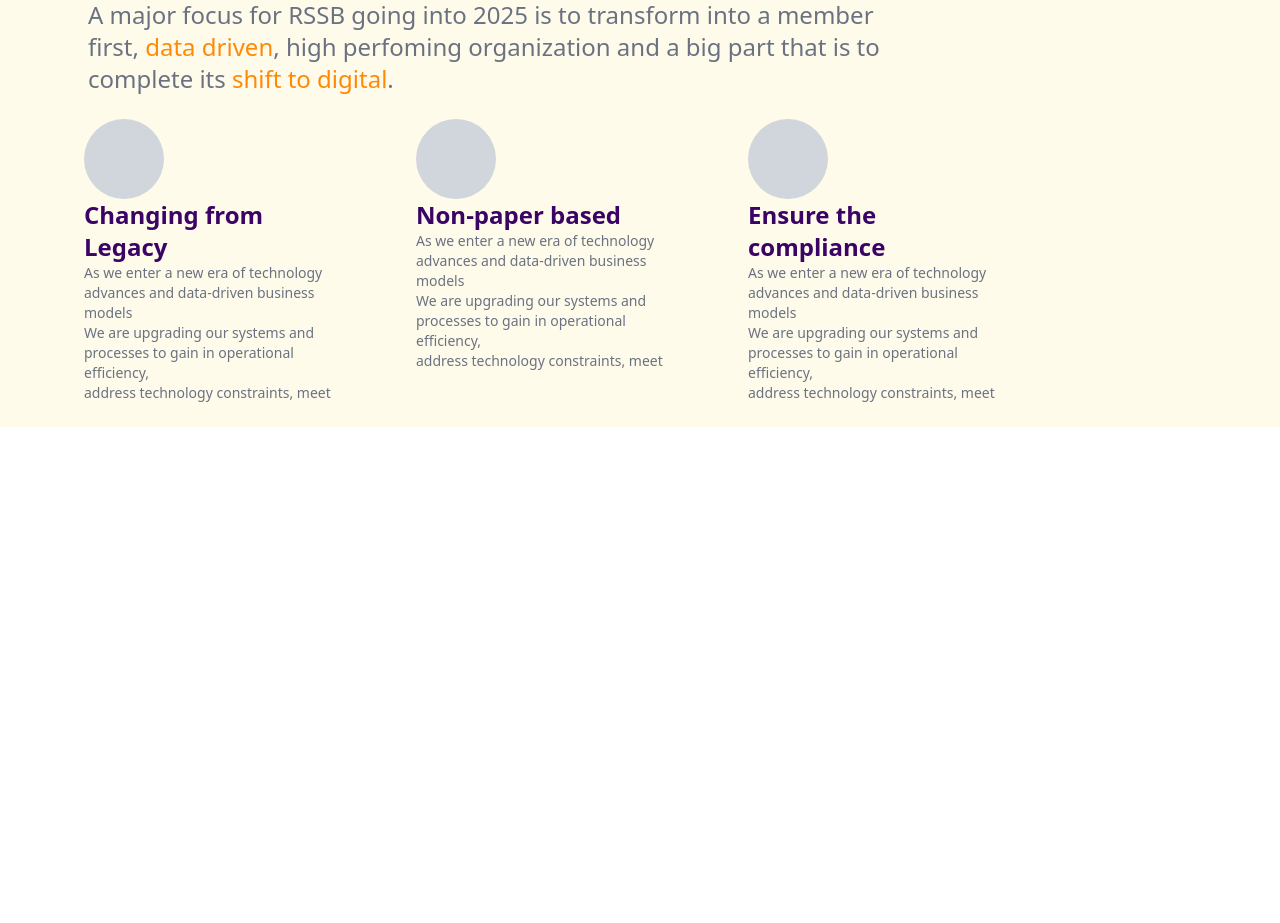
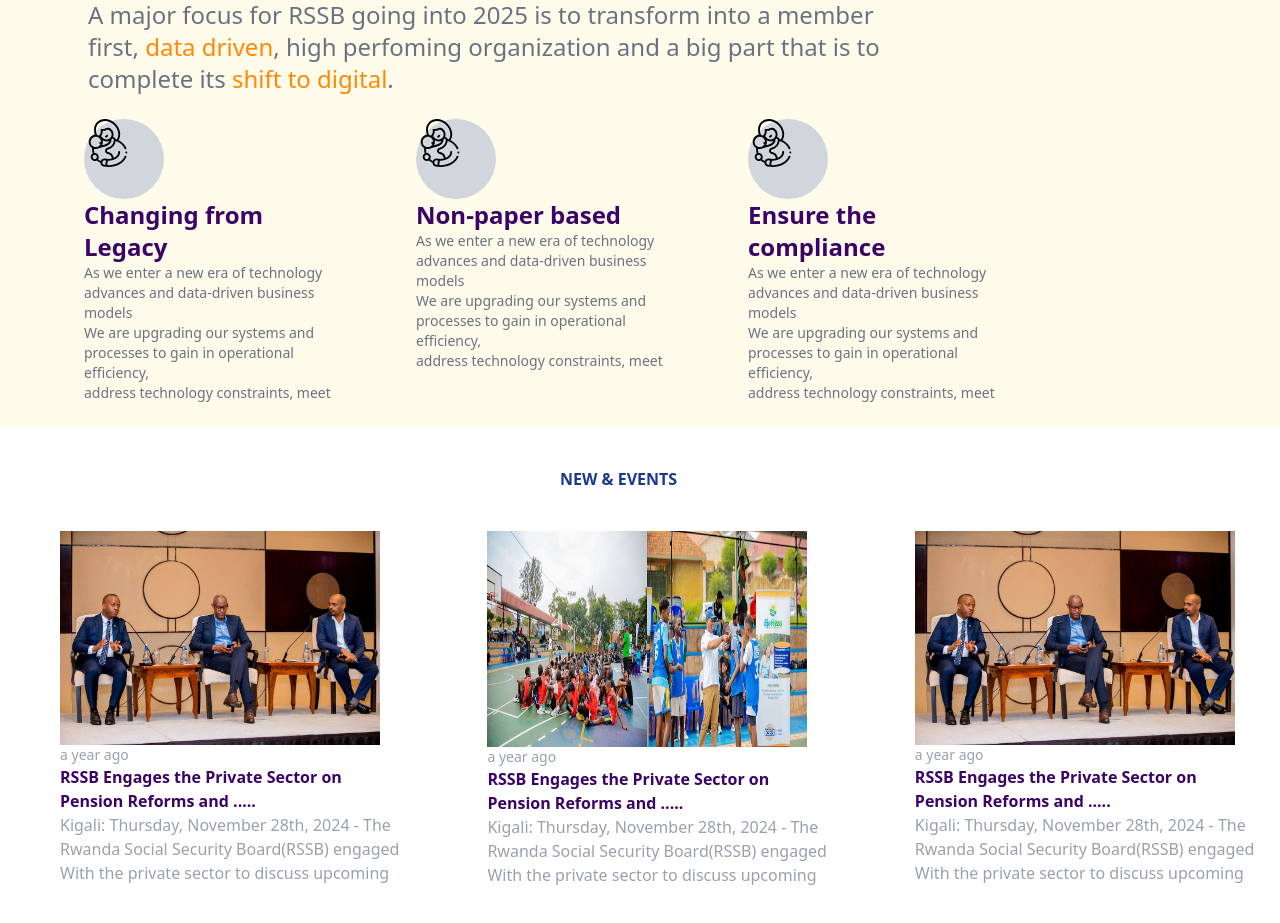
Before and after one commit to remyshingiro/rssbClone, a React (Vite) app: page / in a window 1280 px wide. Shown: the part 1809-2732 px from the top of the page. Before the commit the page ends 2236 px from the top, so only its background shows below. Built offline with nearby package versions, Linux system fonts and the light colour scheme.

Commit message:
News sections

```diff
--- a/src/App.jsx
+++ b/src/App.jsx
@@ -4,6 +4,7 @@
 import Hero from './HeroSection';
 import Social from './Social';
 import Digital from './Digital';
+import News from './News';
 
 function App() {
 
@@ -14,6 +15,7 @@
     <Hero/>
     <Social/>
     <Digital/>
+    <News/>
 
     </>
   )
--- a/src/Digital.jsx
+++ b/src/Digital.jsx
@@ -12,7 +12,7 @@
            <div className="flex gap-19 mt-6 ml-15">
              <div className="w-64">
              <div className="w-20 h-20 bg-gray-300 rounded-full ">
-                <img src="" alt=""/>
+                <img class="w-12" src="src/assets/public (2).svg" alt=""/>
              </div>
 
              <p className="text-purple-950 font-bold">Changing from Legacy</p>
@@ -27,7 +27,7 @@
 
            <div className="w-64">
              <div className="w-20 h-20 bg-gray-300 rounded-full ">
-                <img src="" alt=""/>
+                <img class="w-12" src="src/assets/public (2).svg" alt=""/>
              </div>
 
              <p className="text-purple-950 font-bold">Non-paper based</p>
@@ -42,7 +42,7 @@
 
             <div className="w-64">
              <div className="w-20 h-20 bg-gray-300 rounded-full ">
-                <img src="" alt=""/>
+                <img class="w-12" src="src/assets/public (2).svg" alt=""/>
              </div>
 
              <p className="text-purple-950 font-bold">Ensure the compliance</p>
--- /dev/null
+++ b/src/News.jsx
@@ -0,0 +1,48 @@
+function News(){
+    return(
+        <>
+         <div class="h-130">
+            <div class="font-extrabold ml-140 mt-10">
+             <p class="text-blue-900">NEW & EVENTS</p>
+
+            </div>
+
+            <div  class="flex gap-22 ml-15 mt-10">
+                <div>
+                    <img class="w-80" src="src/assets/meeting.jpeg"/>
+                    <p class="text-sm text-gray-400">a year ago</p>
+                    <p class="text-purple-950 font-bold">RSSB Engages the Private Sector on</p>
+                    <p class="text-purple-950 font-bold">Pension Reforms and .....</p>
+
+                    <p class="text-nm text-gray-400">Kigali: Thursday, November 28th, 2024 - The</p>
+                    <p class="text-nm text-gray-400">Rwanda Social Security Board(RSSB) engaged</p>
+                    <p class="text-nm text-gray-400">With the private sector to discuss upcoming</p>
+                </div>
+
+                <div>
+                    <img class="w-80 h-54" src="src/assets/players.jpeg"/>
+                    <p class="text-sm text-gray-400">a year ago</p>
+                    <p class="text-purple-950 font-bold">RSSB Engages the Private Sector on</p>
+                    <p class="text-purple-950 font-bold">Pension Reforms and .....</p>
+
+                    <p class="text-nm text-gray-400">Kigali: Thursday, November 28th, 2024 - The</p>
+                    <p class="text-nm text-gray-400">Rwanda Social Security Board(RSSB) engaged</p>
+                    <p class="text-nm text-gray-400">With the private sector to discuss upcoming</p>
+                </div>
+
+                <div>
+                    <img class="w-80" src="src/assets/meeting.jpeg"/>
+                    <p class="text-sm text-gray-400">a year ago</p>
+                    <p class="text-purple-950 font-bold">RSSB Engages the Private Sector on</p>
+                    <p class="text-purple-950 font-bold">Pension Reforms and .....</p>
+
+                    <p class="text-nm text-gray-400">Kigali: Thursday, November 28th, 2024 - The</p>
+                    <p class="text-nm text-gray-400">Rwanda Social Security Board(RSSB) engaged</p>
+                    <p class="text-nm text-gray-400">With the private sector to discuss upcoming</p>
+                </div>
+            </div>
+         </div>
+        </>
+    )
+}
+export default News;
```
Also changed, not shown: src/assets/meeting.jpeg (added), src/assets/players.jpeg (added).
